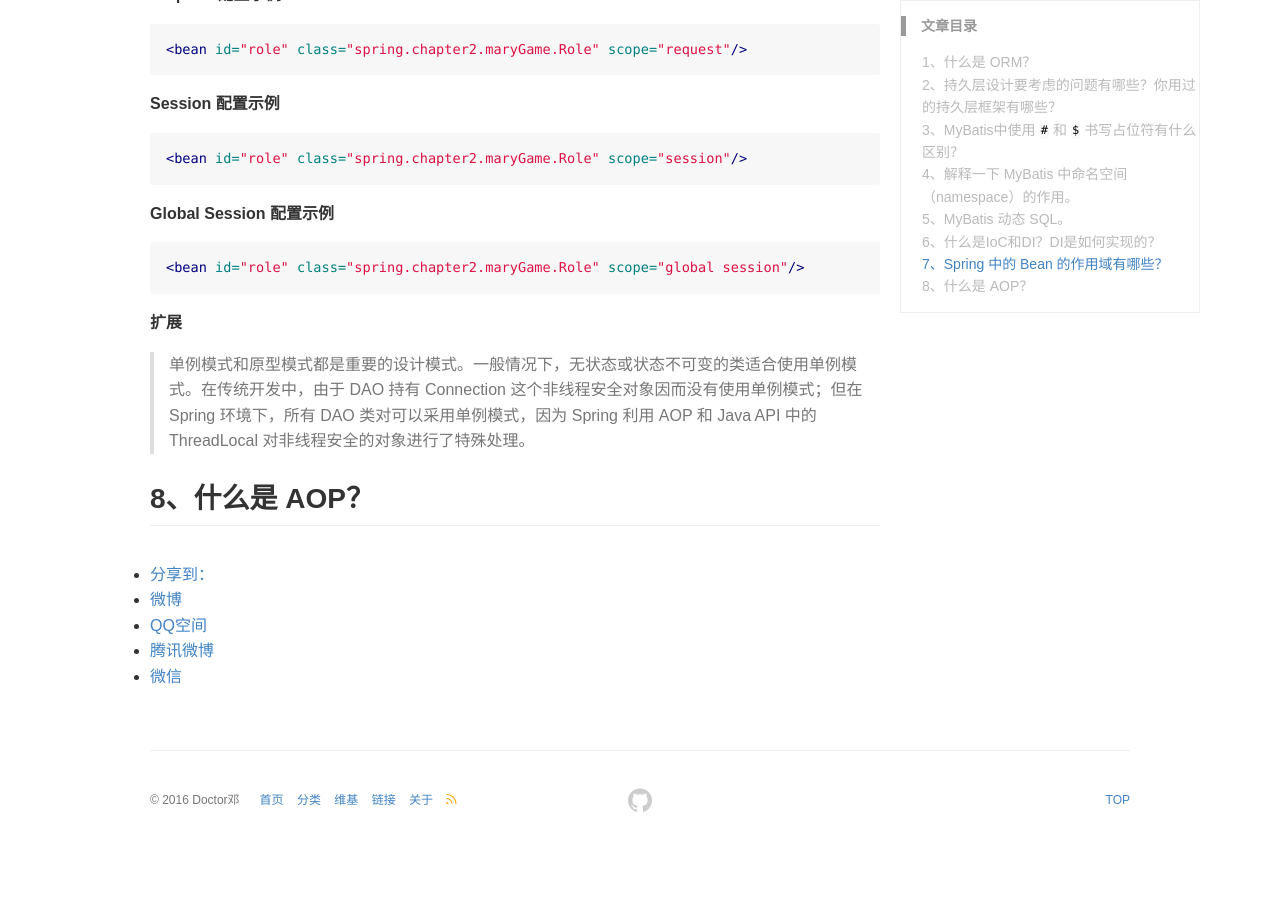
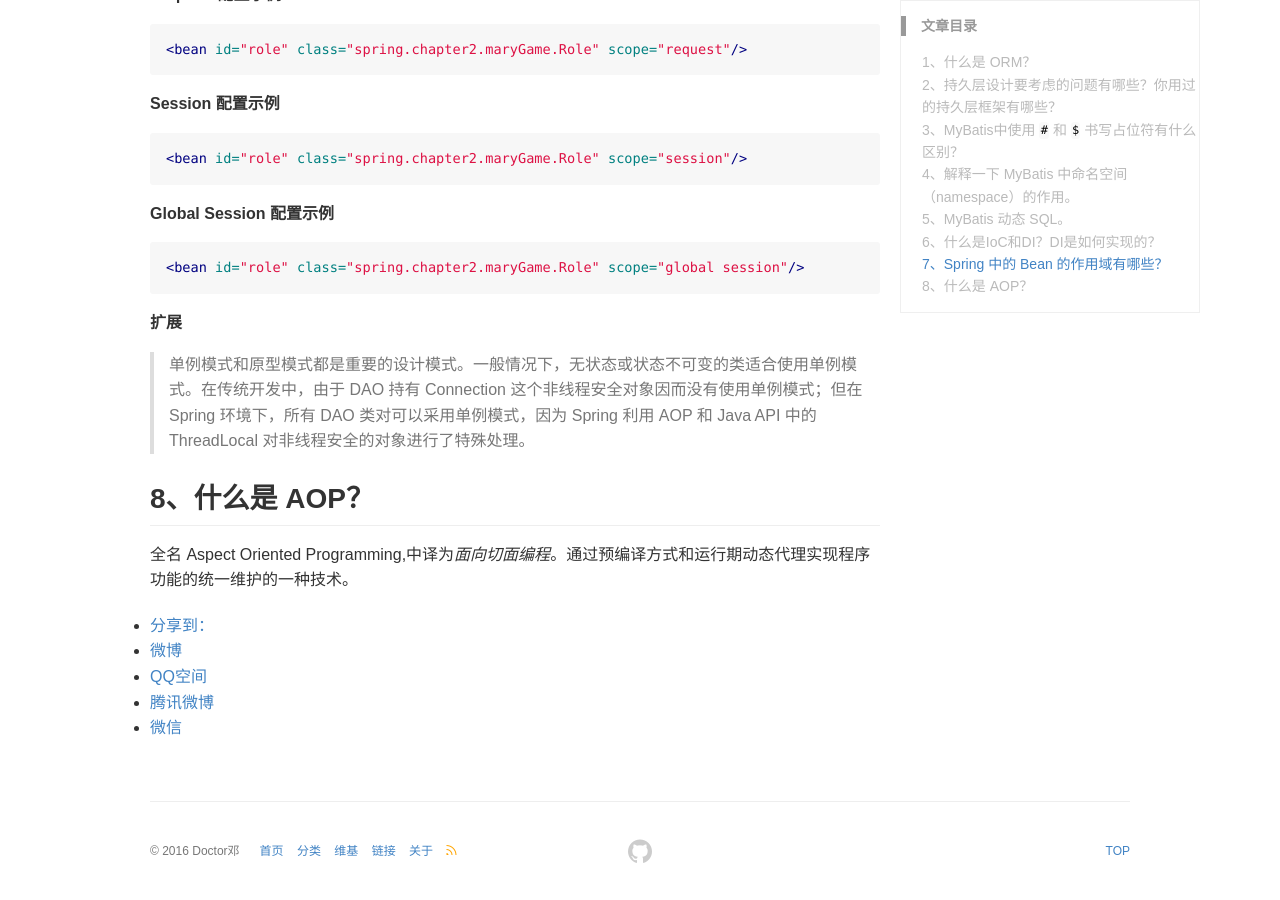
Before and after one commit to DoctorDeng/DoctorDeng.github.io, a Jekyll site: the page built from _posts/2016-09-18-java-SSM.md, in a window 1280 px wide and 900 px high, scrolled down 4790 px. Built offline with Jekyll 4.4.1, drawn with Linux system fonts in a browser that asks for light colours; comment, search, counter and statistics services are not loaded; before the commit the page ends 5639 px from its top, so only the background shows below that.

Commit message:
modify file

```diff
--- a/_posts/2016-09-18-java-SSM.md
+++ b/_posts/2016-09-18-java-SSM.md
@@ -192,3 +192,4 @@ IoC 叫控制反转，是 Inversion of Control 的缩写，DI（Dependency Injec
 > 单例模式和原型模式都是重要的设计模式。一般情况下，无状态或状态不可变的类适合使用单例模式。在传统开发中，由于 DAO 持有 Connection 这个非线程安全对象因而没有使用单例模式；但在 Spring 环境下，所有 DAO 类对可以采用单例模式，因为 Spring 利用 AOP 和 Java API 中的 ThreadLocal 对非线程安全的对象进行了特殊处理。
 
 ## 8、什么是 AOP？
+全名 Aspect Oriented Programming,中译为*面向切面编程*。通过预编译方式和运行期动态代理实现程序功能的统一维护的一种技术。
```
